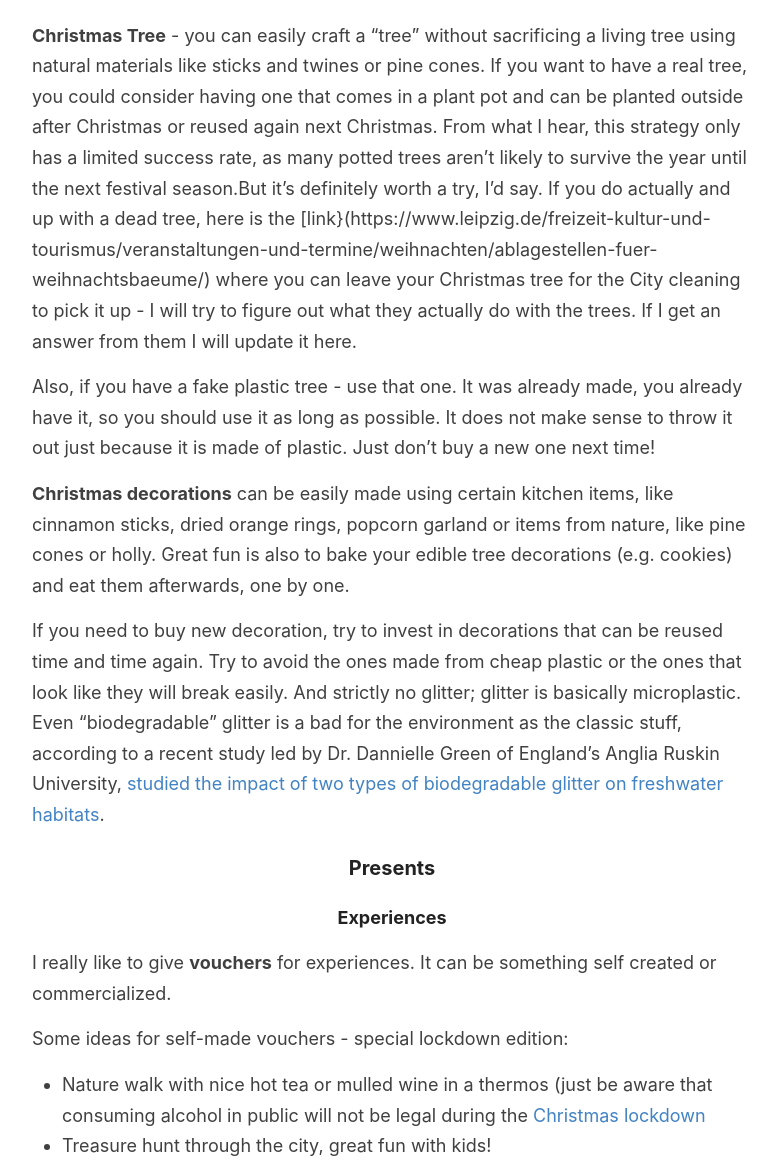
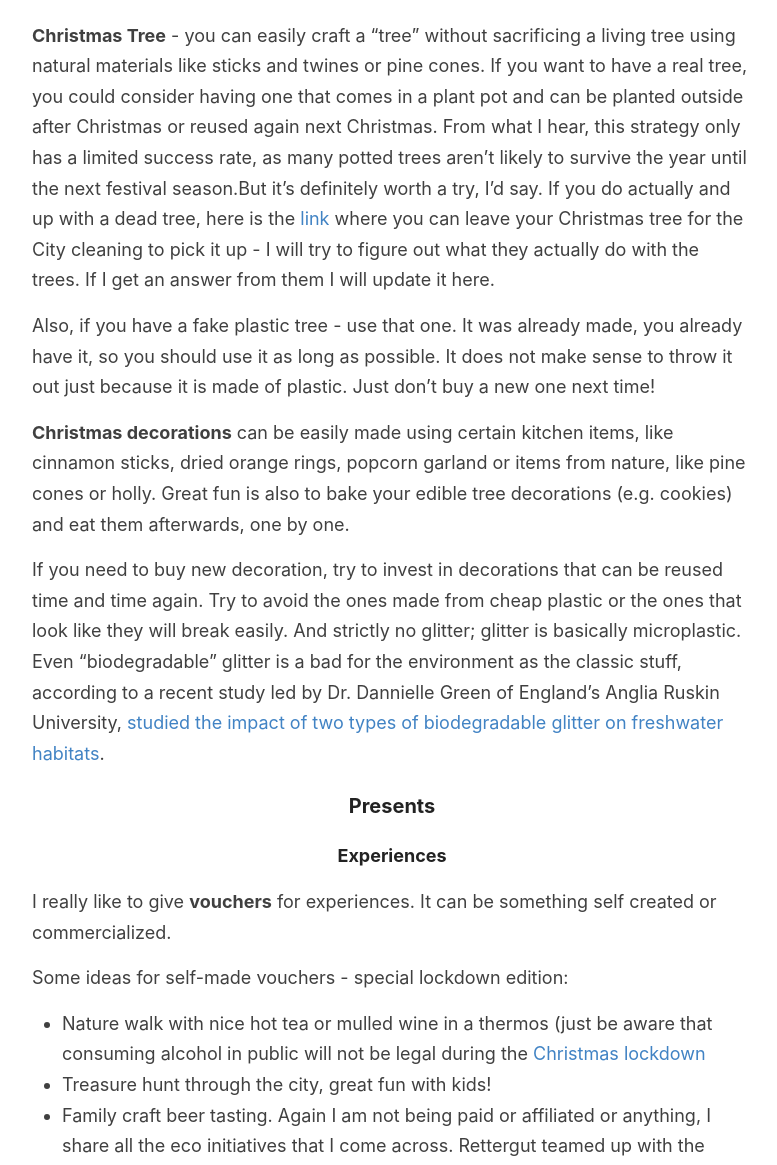
Before and after one commit to CeliaSomlai/zerowastelivinginleipzig, a Jekyll site: the page built from en/_posts/2020-12-11-christmas.md, in a window 1280 px wide and 1400 px high, scrolled down 1964 px, cut to the strip 235-1400 px from the top of the window. Shown: the whole strip, without its empty margins (248-1025 px from the left). Built offline with Jekyll 4.4.1, drawn with Linux system fonts in a browser that asks for light colours; some of the changed text lies outside the part shown.

Commit message:
Update 2020-12-11-christmas.md

```diff
--- a/en/_posts/2020-12-11-christmas.md
+++ b/en/_posts/2020-12-11-christmas.md
@@ -6,7 +6,7 @@
 ref: blog20201211
 ---
 
-Every year the same old question: What to do at Christmas. Depending on your cultural and family background, this one might be a hard one to answer. On one side, Christmas stands for contemplation, calmness and traditions - on the other it often also stands for stress, consumerism and indulgence.
+Every year the same old question: What to do at Christmas? Depending on your cultural and family background, this one might be a hard one to answer. On one side, Christmas stands for contemplation, calmness and traditions - on the other it often also stands for stress, consumerism and indulgence.
 
 The simplest and most Zero Waste solution was suggested by one of our Zero Waste Living in Leipzig community members - Henna just does nothing for Christmas. No tree, no deco, no gifts, nothing. Even though I find the thought kind of freeing, of course, this might not be the most suitable solution for everyone! So let’s have a look on how you can reduce your wastefulness during the winter holidays.
 
@@ -35,7 +35,7 @@
 
 <strong>Christmas Tree</strong> - you can easily craft a “tree” without sacrificing a living tree using natural materials like sticks and twines or pine cones.
 If you want to have a real tree, you could consider having one that comes in a plant pot and can be planted outside after Christmas or reused again next Christmas. From what I hear, this strategy only has a limited success rate, as many potted trees aren’t likely to survive the year until the next festival season.But it’s definitely worth a try, I’d say.
-If you do actually and up with a dead tree, here is the [link}(https://www.leipzig.de/freizeit-kultur-und-tourismus/veranstaltungen-und-termine/weihnachten/ablagestellen-fuer-weihnachtsbaeume/) where you can leave your Christmas tree for the City cleaning to pick it up - I will try to figure out what they actually do with the trees. If I get an answer from them I will update it here.
+If you do actually and up with a dead tree, here is the [link](https://www.leipzig.de/freizeit-kultur-und-tourismus/veranstaltungen-und-termine/weihnachten/ablagestellen-fuer-weihnachtsbaeume/) where you can leave your Christmas tree for the City cleaning to pick it up - I will try to figure out what they actually do with the trees. If I get an answer from them I will update it here.
 
 
 Also, if you have a fake plastic tree - use that one. It was already made, you already have it, so you should use it as long as possible. It does not make sense to throw it out just because it is made of plastic. Just don’t buy a new one next time!
```
Also changed, not shown: other parts of en/_posts/2020-12-11-christmas.md (+0 -7 lines).
